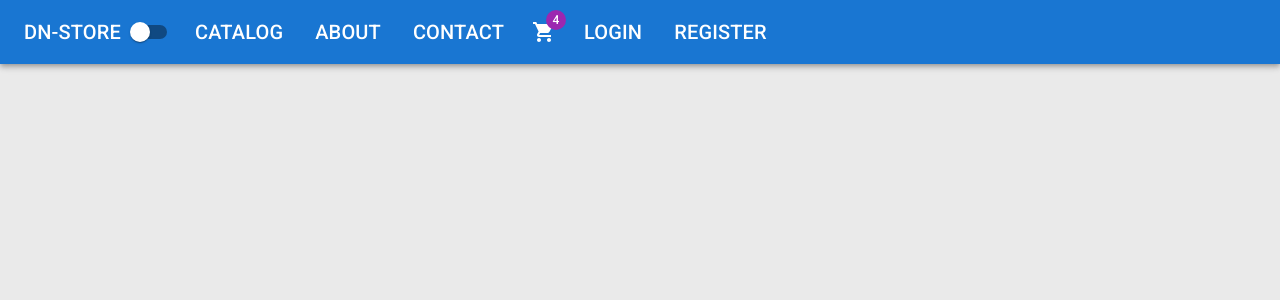
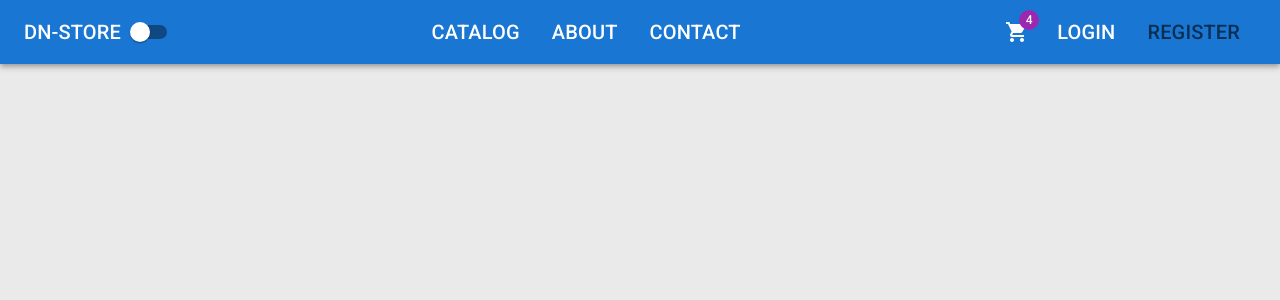
Before and after one commit to ypa/DnStore, a React (Create React App) app in the folder client/: page /register in a window 1280 px wide. Shown: the top 300 px of the page. Built offline with nearby package versions, Linux system fonts and the light colour scheme.

Commit message:
Fix header menu alignments and styles

```diff
--- a/client/src/app/layout/Header.tsx
+++ b/client/src/app/layout/Header.tsx
@@ -2,6 +2,7 @@
 import {
   AppBar,
   Badge,
+  Box,
   IconButton,
   List,
   ListItem,
@@ -27,32 +28,50 @@
   { title: 'register', path: '/register' },
 ];
 
+const navStyles = {
+  color: 'inherit',
+  textDecoration: 'none',
+  typography: 'h6',
+  '&:hover': {
+    color: 'grey.500',
+  },
+  '&.active': {
+    color: 'text.secondary',
+  },
+};
+
 export default function Header({ darkMode, handleThemeChange }: Props) {
   return (
     <AppBar position="static" sx={{ mb: 4 }}>
-      <Toolbar>
+      <Toolbar
+        sx={{
+          display: 'flex',
+          justifyContent: 'space-between',
+          alignItems: 'center',
+        }}
+      >
+        <Box display="flex" alignItems="center">
           <Typography
             variant="h6"
             component={NavLink}
+            exact
             to="/"
-          sx={{ color: 'inherit', textDecoration: 'none' }}
+            sx={navStyles}
           >
             DN-STORE
           </Typography>
           <Switch checked={darkMode} onChange={handleThemeChange} />
+        </Box>
+
         <List sx={{ display: 'flex' }}>
           {midLinks.map(({ title, path }) => (
-            <ListItem
-              component={NavLink}
-              to={path}
-              key={path}
-              sx={{ color: 'inherit', typography: 'h6' }}
-            >
+            <ListItem component={NavLink} to={path} key={path} sx={navStyles}>
               {title.toUpperCase()}
             </ListItem>
           ))}
         </List>
 
+        <Box display="flex" alignItems="center">
           <IconButton size="large" sx={{ color: 'inherit' }}>
             <Badge badgeContent={4} color="secondary">
               <ShoppingCart />
@@ -60,16 +79,12 @@
           </IconButton>
           <List sx={{ display: 'flex' }}>
             {rightLinks.map(({ title, path }) => (
-            <ListItem
-              component={NavLink}
-              to={path}
-              key={path}
-              sx={{ color: 'inherit', typography: 'h6' }}
-            >
+              <ListItem component={NavLink} to={path} key={path} sx={navStyles}>
                 {title.toUpperCase()}
               </ListItem>
             ))}
           </List>
+        </Box>
       </Toolbar>
     </AppBar>
   );
```
Lines whose indentation alone changed are shown as unchanged.
